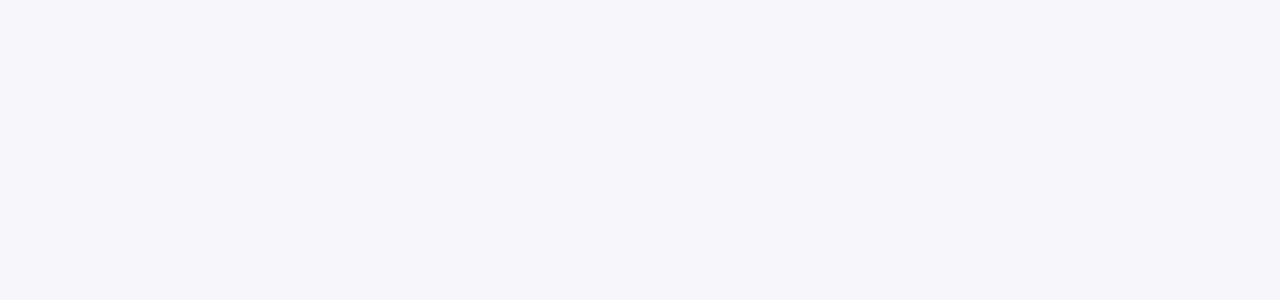
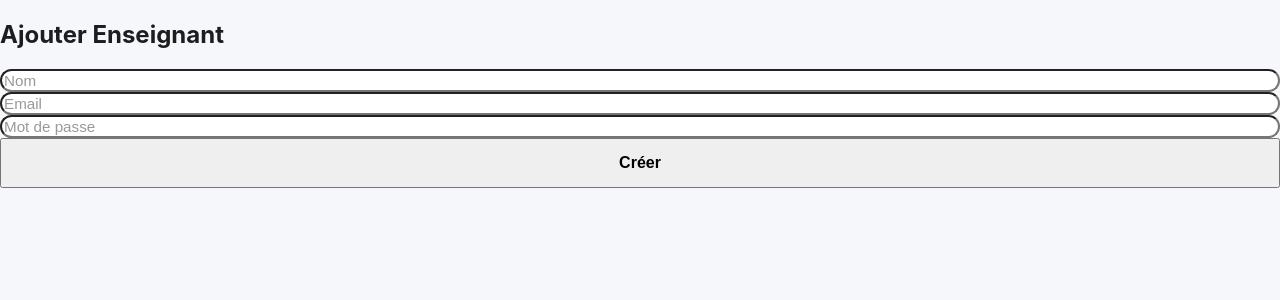
Before and after one commit to Maevasabine/campus_driverfrontend, a React (Create React App) app: page /ajouter_enseignant in a window 1280 px wide. Before the commit this address had no page. Shown: the top 300 px of the page. Built offline with nearby package versions, Linux system fonts and the light colour scheme.

Commit message:
formulaires d'ajout

```diff
--- a/src/App.js
+++ b/src/App.js
@@ -2,6 +2,10 @@ import { BrowserRouter, Routes, Route } from "react-router-dom";
 import Accueil from "./Pages/Accueil";
 import CoursDetail from "./Pages/Coursdetail";
 import InscriptionCours from "./Pages/inscription";
+import Ajouter_Enseignant from "./Pages/Admin/ajouterEnseignant";
+import Ajouter_Lecon from "./Pages/Admin/ajouterLecon";
+import Ajouter_Section from "./Pages/Admin/ajouterSection";
+import Ajouter_cours from "./Pages/Admin/Ajouter_cours";
 import Login from "./Pages/login";
 import AdminPage from "./Pages/Admin/admindashboard";
 
@@ -14,6 +18,10 @@ function App() {
         <Route path="/cours/:id" element={<CoursDetail />} />
         <Route path="/inscription/:id" element={<InscriptionCours />} />
         <Route path="/connexion/" element={<Login />} />
+        <Route path="/ajouter_cours/" element={<Ajouter_cours />} />
+        <Route path="/ajouter_enseignant/" element={<Ajouter_Enseignant />} />
+        <Route path="/ajouter_lecon/" element={<Ajouter_Lecon />} />
+        <Route path="/ajouter_section/" element={<Ajouter_Section />} />
         <Route path="/Admin" element={<AdminPage />} />
 
       </Routes>
--- a/src/Pages/Admin/Ajouter_cours.js
+++ b/src/Pages/Admin/Ajouter_cours.js
@@ -1,6 +1,6 @@
 import { useEffect, useState } from "react";
 
-export default function AddCours() {
+export default function Ajouter_cours() {
   const [enseignants, setEnseignants] = useState([]);
 
   useEffect(() => {
--- a/src/Pages/Admin/ajouterEnseignant.js
+++ b/src/Pages/Admin/ajouterEnseignant.js
@@ -1,6 +1,6 @@
 import { useState } from "react";
 
-export default function AddEnseignant() {
+export default function Ajouter_Enseignant() {
   const [form, setForm] = useState({
     nom: "",
     email: "",
--- a/src/Pages/Admin/ajouterLecon.js
+++ b/src/Pages/Admin/ajouterLecon.js
@@ -1,4 +1,4 @@
-export default function AddLecon() {
+export default function Ajouter_Lecon() {
   const handleSubmit = async (e) => {
     e.preventDefault();
 
--- a/src/Pages/Admin/ajouterSection.js
+++ b/src/Pages/Admin/ajouterSection.js
@@ -1,4 +1,4 @@
-export default function AddSection() {
+export default function Ajouter_Section() {
   const [form, setForm] = useState({
     cours: "",
     titre: "",
```
